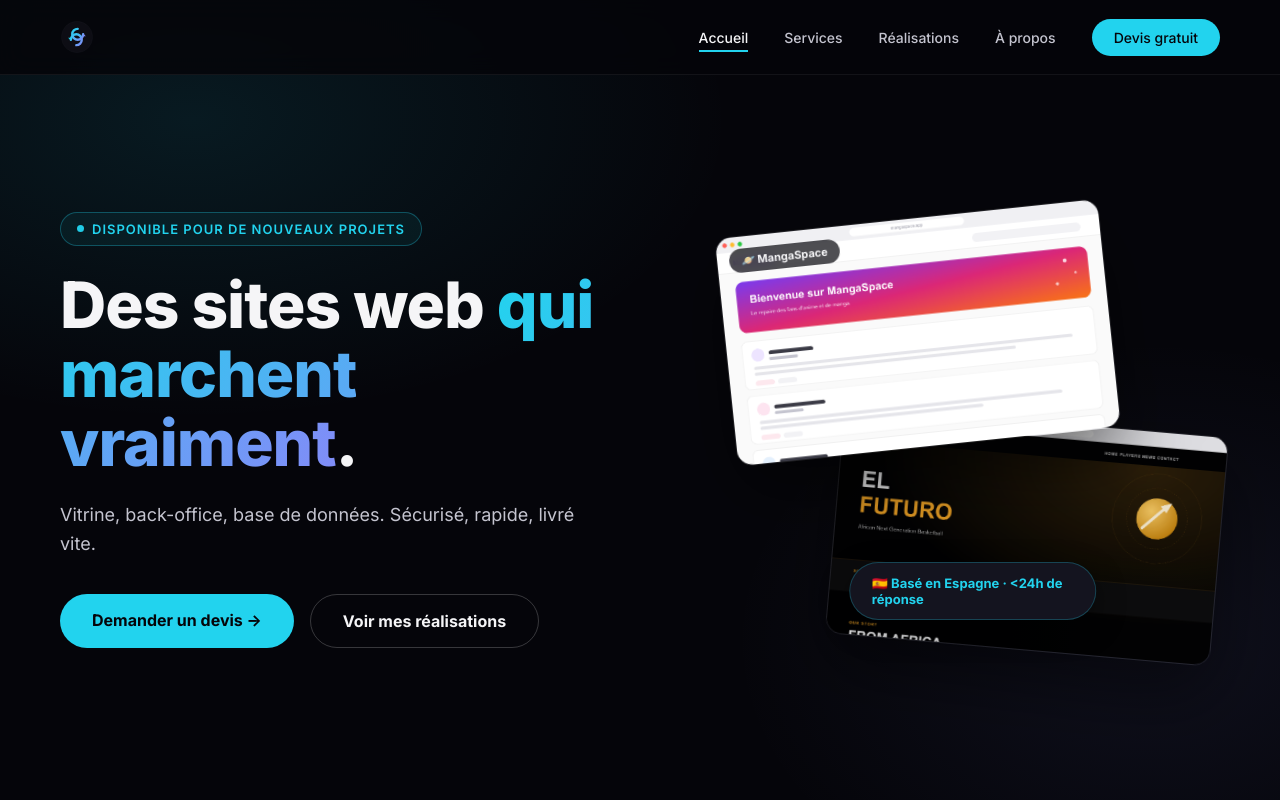
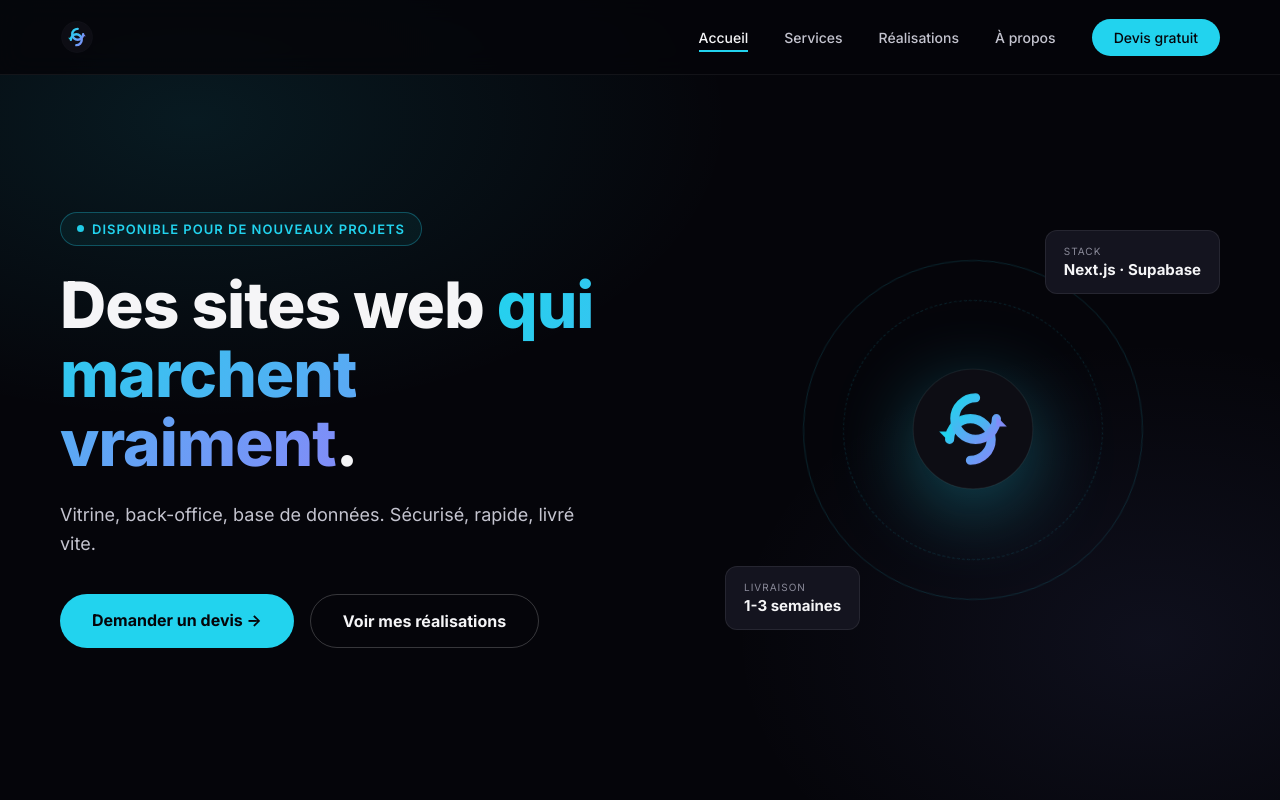
Before and after one commit to Aguibou-vie/sadiloop-site, a plain HTML site: page index.html in a window 1280 px wide. Shown: the top 800 px of the page. Drawn offline with Linux system fonts and the light colour scheme.

Commit message:
Revert homepage hero visual, reframe About as mission not bio
- Restore the logo + orbit rings hero visual (keep the trimmed
  copy, but the visual itself was never meant to change)
- Rewrite About page entirely: talks about why Sadiloop exists
  and what it's trying to make accessible, not personal biography

```diff
--- a/css/style.css
+++ b/css/style.css
@@ -271,82 +271,50 @@ nav {
 
 .hero-visual {
   position: relative;
-  height: 440px;
+  display: flex;
+  align-items: center;
+  justify-content: center;
+  height: 420px;
 }
 
-.showcase-card {
+.orbit {
   position: absolute;
-  width: 78%;
-  border-radius: 16px;
-  overflow: hidden;
-  border: 1px solid rgba(255,255,255,0.1);
-  box-shadow: 0 30px 70px rgba(0,0,0,0.55);
-  height: 230px;
+  border: 1px solid rgba(34,211,238,0.15);
+  border-radius: 50%;
+  animation: spin 24s linear infinite;
+}
+.orbit1 { width: 340px; height: 340px; }
+.orbit2 { width: 260px; height: 260px; border-style: dashed; animation-duration: 18s; animation-direction: reverse; }
+
+@keyframes spin {
+  from { transform: rotate(0deg); }
+  to { transform: rotate(360deg); }
 }
 
-.showcase-card img {
-  width: 100%;
-  height: 100%;
-  object-fit: cover;
-  object-position: top;
-  display: block;
+.hero-logo-mark {
+  width: 130px;
+  height: 130px;
+  animation: float 3s ease-in-out infinite;
+  filter: drop-shadow(0 20px 40px rgba(34,211,238,0.35));
 }
 
-.showcase-card.c1 {
-  top: 10px;
-  left: 0;
-  transform: rotate(-6deg);
-  z-index: 2;
-  animation: floatA 5s ease-in-out infinite;
+@keyframes float {
+  0%,100% { transform: translateY(0); }
+  50% { transform: translateY(-14px); }
 }
 
-.showcase-card.c2 {
-  bottom: 0;
-  right: 0;
-  transform: rotate(5deg);
-  z-index: 1;
-  opacity: 0.92;
-  animation: floatB 6s ease-in-out infinite;
+.hero-badge {
+  position: absolute;
+  background: var(--dark2);
+  border: 1px solid rgba(255,255,255,0.08);
+  padding: 14px 18px;
+  border-radius: 12px;
+  font-size: 12px;
 }
-
-@keyframes floatA {
-  0%, 100% { transform: rotate(-6deg) translateY(0); }
-  50% { transform: rotate(-6deg) translateY(-14px); }
-}
-@keyframes floatB {
-  0%, 100% { transform: rotate(5deg) translateY(0); }
-  50% { transform: rotate(5deg) translateY(12px); }
-}
-
-.showcase-tag {
-  position: absolute;
-  top: 12px;
-  left: 12px;
-  background: rgba(5,5,10,0.7);
-  backdrop-filter: blur(6px);
-  color: var(--white);
-  font-size: 11px;
-  font-weight: 700;
-  padding: 5px 12px;
-  border-radius: 100px;
-  z-index: 3;
-}
-
-.hero-glow-badge {
-  position: absolute;
-  bottom: 30px;
-  left: 50%;
-  transform: translateX(-50%);
-  background: var(--dark2);
-  border: 1px solid rgba(34,211,238,0.25);
-  padding: 12px 22px;
-  border-radius: 100px;
-  font-size: 13px;
-  font-weight: 700;
-  color: var(--accent);
-  z-index: 3;
-  box-shadow: 0 10px 30px rgba(0,0,0,0.4);
-}
+.hero-badge .b-label { color: var(--gray); text-transform: uppercase; letter-spacing: 1px; font-size: 10px; }
+.hero-badge .b-value { color: var(--white); font-weight: 700; font-size: 15px; margin-top: 3px; }
+.badge1 { top: 10px; right: 0; }
+.badge2 { bottom: 10px; left: 0; }
 
 /* ===== PAGE HEADER (sub-pages) ===== */
 .page-header {
--- a/index.html
+++ b/index.html
@@ -56,15 +56,17 @@
     </div>
 
     <div class="hero-visual">
-      <div class="showcase-card c1">
-        <span class="showcase-tag">🪐 MangaSpace</span>
-        <img src="assets/mockup-mangaspace.png" alt="Aperçu du site MangaSpace">
+      <div class="orbit orbit1"></div>
+      <div class="orbit orbit2"></div>
+      <img src="assets/logo.svg?v=3" alt="" class="hero-logo-mark">
+      <div class="hero-badge badge1">
+        <div class="b-label">Stack</div>
+        <div class="b-value">Next.js · Supabase</div>
       </div>
-      <div class="showcase-card c2">
-        <span class="showcase-tag">EL FUTURO</span>
-        <img src="assets/mockup-elfuturo.png" alt="Aperçu du site El Futuro">
+      <div class="hero-badge badge2">
+        <div class="b-label">Livraison</div>
+        <div class="b-value">1-3 semaines</div>
       </div>
-      <div class="hero-glow-badge">🇪🇸 Basé en Espagne · &lt;24h de réponse</div>
     </div>
   </div>
 </section>
```
Also changed, not shown: about.html (+10 -10 lines).
